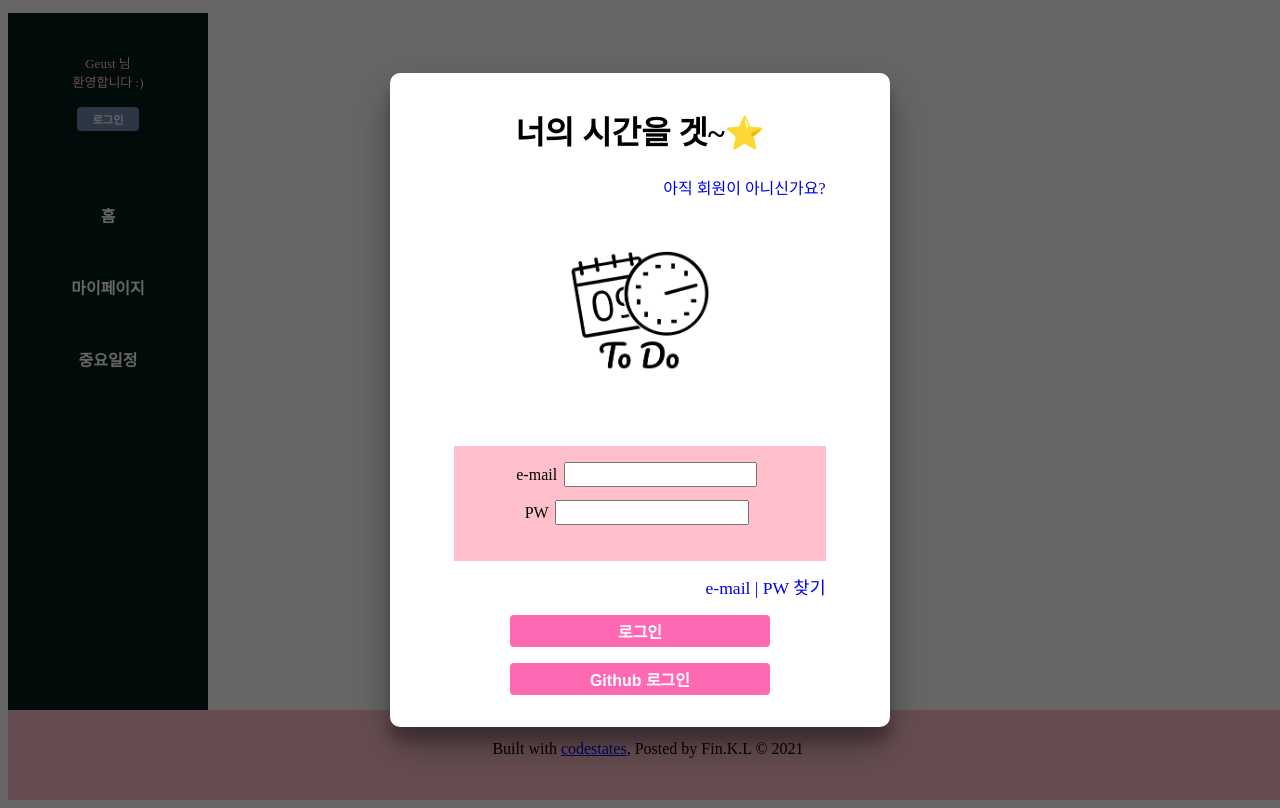
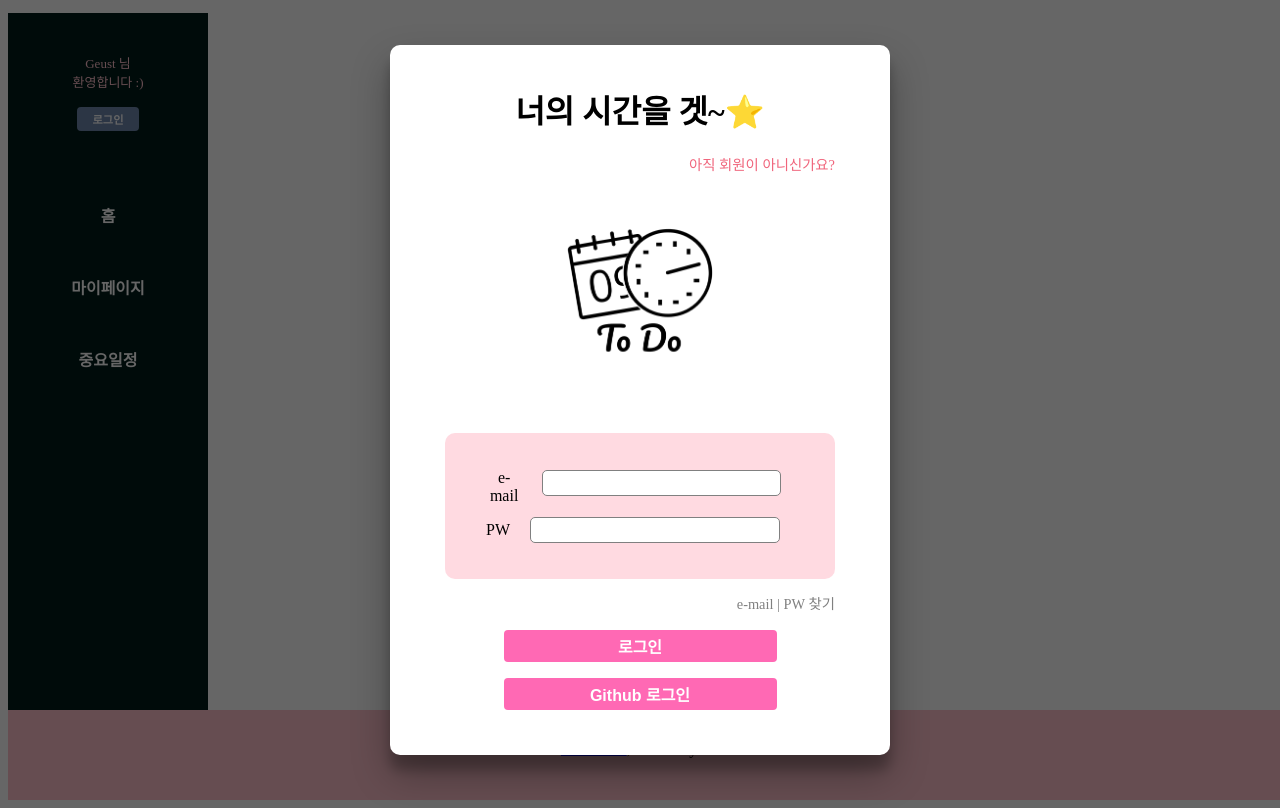
Before and after one commit to jami829/http_client_typeScript, a React (Create React App) app: page / in a window 1280 px wide. Built offline with nearby package versions, Linux system fonts and the light colour scheme.

Commit message:
:adhesive_bandage: [타입스크립트 리팩토링] 로그인 관련 각종 모달 그리드 맞춤

```diff
--- a/src/App.css
+++ b/src/App.css
@@ -86,8 +86,8 @@
 
 .modal_content {
   background-color: white;
-  width: 29%;
-  padding: 1% 5%;
+  width: 500px;
+  padding: 20px 0;
   text-align: center;
   position: relative;
   top: 0px;
@@ -105,24 +105,66 @@
 
 .container {
   /* background-color: pink; */
-
-  width: 100%;
+  display: inline-block;
+  text-align: center;
+  width: 390px;
   margin-bottom: 5%;
 
   /* align-items: center; */
-  display: block;
+  /* display: fle; */
 }
 
 .container1 {
-  background-color: pink;
-  max-width: 100%;
+  background-color: rgba(255, 192, 203, 0.582);
+  border-radius: 10px;
+  /* max-width: 100%; */
   padding-right: 50px;
-  padding-left: 50px;
-  padding-top: 10px;
+  padding-left: 1px;
+  padding-top: 30px;
   padding-bottom: 30px;
+  /* display: grid; */
+  /* justify-content: space-between; */
   /* align-items: center; */
   /* display: inline-table; */
 }
+.container input {
+  width: 60% !important;
+}
+.signup_span_title {
+  margin-right: 20px;
+}
+#signup_email_div{
+  height: 40px !important;
+  /* padding-left: 1%; */
+}
+.Signup_Pw_inputInfo{
+  margin-left: 25px !important;
+}
+
+.email_div {
+  display: flex;
+  justify-content: space-between;
+  align-items: center;
+  margin-left: 40px;
+
+}
+.email_div input {
+  width: 90% !important;
+  margin-left: 20px !important;
+  margin-bottom: 15px !important;
+}
+
+.PW_div {
+  display: flex;
+  align-items: center;
+  justify-content: space-between;
+  margin-left: 40px;
+}
+.PW_div input {
+  width: 90% !important;
+  margin-left: 20px !important;
+}
+
 
 /* 사진크기 자동 조절 */
 #sign_in_img {
@@ -141,9 +183,11 @@ input[type="email"],
 input[type="password"],
 input[type="text"] {
   width: 70%;
-  font-size: 1.1rem;
+  font-size: 1.3rem;
   padding: 0;
   margin: 0.4rem;
+  border: 1px solid gray;
+  border-radius: 5px;
 }
 
 .findAccount_span {
@@ -154,10 +198,14 @@ input[type="text"] {
 
 .findAccount_link {
   text-decoration: none;
+  color: gray;
+  font-size: 0.9rem;
 }
 
 .signUp_link {
   text-decoration: none;
+  color: rgb(240, 101, 124);
+  font-size: 0.9rem;
 }
 
 .signUp_div {
@@ -180,8 +228,11 @@ input[type="text"] {
 }
 
 .check {
+  position: relative;
+  top: -31px;
+  /* left: 380px; */
+  left: 52%;
   text-align: right;
-  font-size: 0.7rem;
 }
 
 /*-----Find_account.css-----*/
@@ -195,6 +246,17 @@ input[type="text"] {
   /* padding-left:50px; */
   padding-top: 10px;
   padding-bottom: 30px;
+}
+.findAccount_div{
+  display: flex;
+  justify-content: space-between;
+  /* align-content: center; */
+}
+.findAccount_div input {
+  width: 60% !important;
+}
+.findAccount_span {
+  margin-left: 40px;
 }
 
 .line {
--- a/src/components/Find_account.tsx
+++ b/src/components/Find_account.tsx
@@ -211,17 +211,17 @@ function FindAccount({ history }: any) {
 
         <div className="container">
           <form onSubmit={(e) => e.preventDefault()}>
-            <div className="find_e-mail_box">
-              <div>
-                <span>고객명</span>
+            <div className="container1">
+              <div className="findAccount_div">
+                <span className="findAccount_span">고객명</span>
                 <input
                   type="text"
                   onChange={handleInputValue("name")}
                 ></input>
               </div>
 
-              <div>
-                <span>연락처</span>
+              <div className="findAccount_div">
+                <span className="findAccount_span">연락처</span>
                 <input
                   type="text"
                   onChange={handleInputValue("mobile")}
@@ -244,24 +244,24 @@ function FindAccount({ history }: any) {
           <h2>PW 찾기</h2>
           {/* 바로 아랫 줄 코드. 이메일 형식이 안맞으면 말풍선으로 에러 메세지 띄움 */}
           <form onSubmit={(e) => e.preventDefault()}>
-            <div className="find_pw_box">
-              <div className="inputInfo">
-                <span className="email_span">e-mail</span>
+            <div className="container1">
+              <div className="findAccount_div">
+                <span className="findAccount_span">e-mail</span>
                 <input
                   type="email"
                   onChange={handleInputValue("email")}
                 ></input>
               </div>
-              <div>
-                <span>고객명</span>
+              <div className="findAccount_div">
+                <span className="findAccount_span">고객명</span>
                 <input
                   type="text"
                   onChange={handleInputValue("name")}
                 ></input>
               </div>
 
-              <div>
-                <span>연락처</span>
+              <div className="findAccount_div">
+                <span className="findAccount_span">연락처</span>
                 <input
                   type="text"
                   onChange={handleInputValue("mobile")}
--- a/src/components/SignIn.tsx
+++ b/src/components/SignIn.tsx
@@ -204,17 +204,21 @@ const SignInModal: React.FC<SignInModalProps> = (props) => {
                         <div className="container1">
                             <div className="email_div">
                                 <span className="email_span">e-mail</span>
+                                <span>
                                     <input
                                         type="email"
                                         onChange={hadleInputValue("email")}
                                     ></input>
+                                </span>
                             </div>
                             <div className="PW_div">
                                 <span>PW</span>
+                                <span>
                                     <input
                                         type="password"
                                         onChange={hadleInputValue("password")}
                                     ></input>
+                                </span>
                             </div>
                         </div>
                         <div className="findAccount_span">
--- a/src/components/SignUp.tsx
+++ b/src/components/SignUp.tsx
@@ -209,43 +209,53 @@ function SignUpModal(props: any) {
             }}
           >
             <div className="container1">
-              <div className="inputInfo">
-                <span className="email_span">e-mail</span>
+              <div id="signup_email_div">
+                <span className="signup_span_title">e-mail</span>
+                <span>
                   <input
                     type="email"
                     onChange={handleInPutValue("email")}
                   ></input>
+                </span>
+                <span className="check">
                   <button
-                  className="check"
                     onClick={handleClickduplicatedId}
                   >
                     중복 확인
                   </button>
+                </span>
                 {/* <div>{info.duplicatedIdMsg}</div> */}
               </div>
 
               <div>
-                <span>PW</span>
+                <span className="signup_span_title">PW</span>
+                <span>
                   <input
+                    className="Signup_Pw_inputInfo"
                     type="password"
                     onChange={handleInPutValue("password")}
                   ></input>
+                </span>
               </div>
 
               <div>
-                <span>고객명</span>
+                <span className="signup_span_title">고객명</span>
+                <span>
                   <input
                     type="text"
                     onChange={handleInPutValue("name")}
                   ></input>
+                </span>
               </div>
 
               <div>
-                <span>연락처</span>
+                <span className="signup_span_title">연락처</span>
+                <span>
                   <input
                     type="text"
                     onChange={handleInPutValue("mobile")}
                   ></input>
+                </span>
                 <div>{info.errorMessageMobile}</div>
               </div>
             </div>
```
Also changed, not shown: 1 other file (tests, documents, lock files or other folders). Lines whose indentation alone changed are shown as unchanged.
